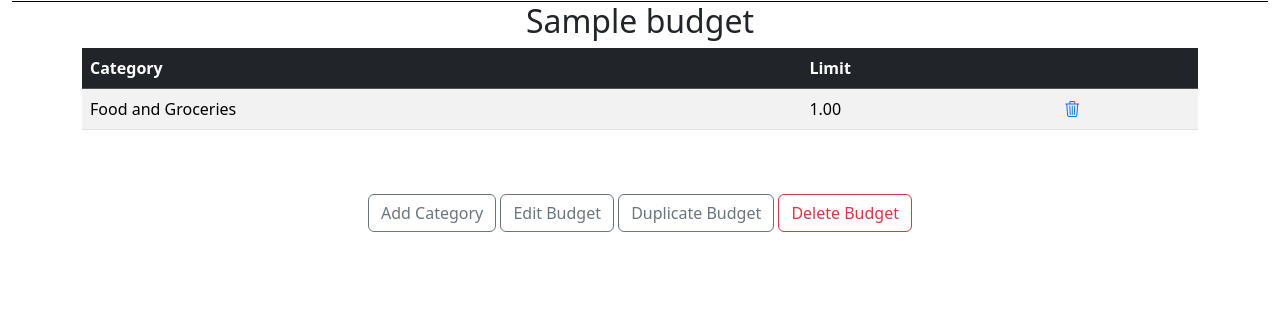
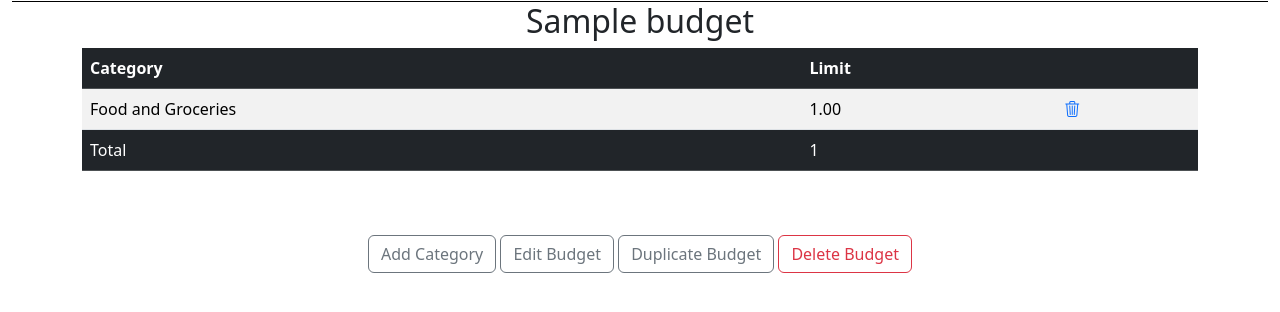
Before and after one commit to SholaAguns/budgetBuddy, a Django app: page /budgets/budget/1/ in a window 1280 px wide. Shown: the part 55-367 px from the top of the page. Run offline with Django 5.2, Linux system fonts and the light colour scheme; a user stored in the database is signed in; data comes from the database, SQL or seed files in the repository; tables that the repository leaves empty hold one stand-in row (values such as "Sample post"); some libraries are stand-ins or nearby versions.

Commit message:
Budget calculator, remove ignore first line

```diff
--- a/budgets/templates/budgets/budget_detail.html
+++ b/budgets/templates/budgets/budget_detail.html
@@ -22,6 +22,11 @@
                 <td><a href="{% url 'budgets:delete_budget_category' pk=budget_category.id %}"><i class="bi bi-trash3"></i></a> </td>
               </tr>
         {% endfor %}
+                <tr class="table-dark">
+                    <td>Total</td>
+                    <td>{{ total_limit }}</td>
+                    <td></td>
+                </tr>
       </tbody>
 
   </table>
--- a/budgets/views.py
+++ b/budgets/views.py
@@ -1,4 +1,5 @@
 from django.contrib.auth.decorators import login_required
+from django.db.models import Sum
 from django.http import HttpResponseRedirect
 from django.shortcuts import render, get_object_or_404, redirect
 from django.contrib.auth.mixins import LoginRequiredMixin
@@ -81,6 +82,11 @@ class RulesetDetail(LoginRequiredMixin, DetailView):
 
 class BudgetDetail(LoginRequiredMixin, DetailView):
     model = Budget
+
+    def get_context_data(self, **kwargs):
+        context = super().get_context_data(**kwargs)
+        context['total_limit'] = self.object.budgetcategory_set.aggregate(total=Sum('limit'))['total']
+        return context
 
 
 class BudgetList(LoginRequiredMixin, ListView):
--- a/reports/services.py
+++ b/reports/services.py
@@ -18,7 +18,7 @@ class TransactionService:
         rules = Rule.objects.filter(ruleset=report.ruleset)
         with open(report.transaction_sheet.path, 'r') as f:
             reader = csv.reader(f)
-            next(reader)  # Skip the header row
+            #next(reader)  # Skip the header row
 
             for row in reader:
                 date_str = row[0].strip()
```
